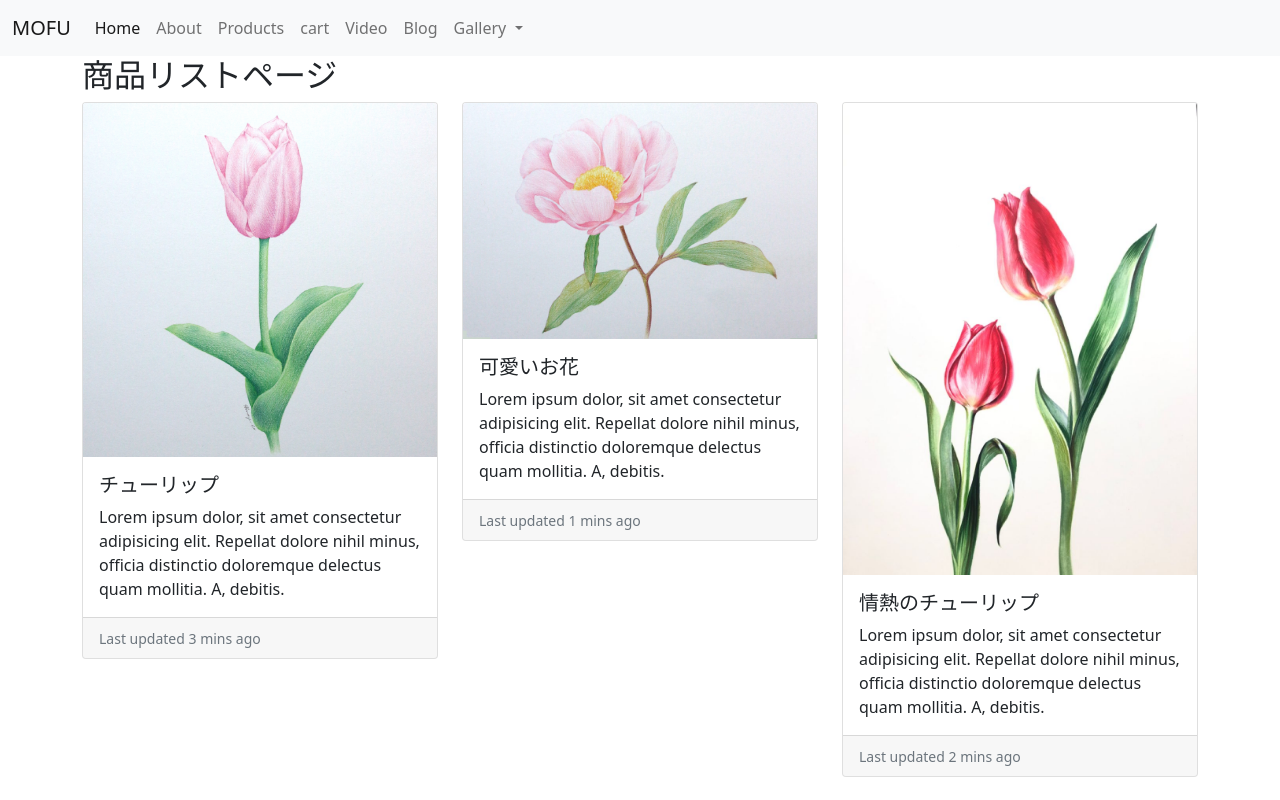
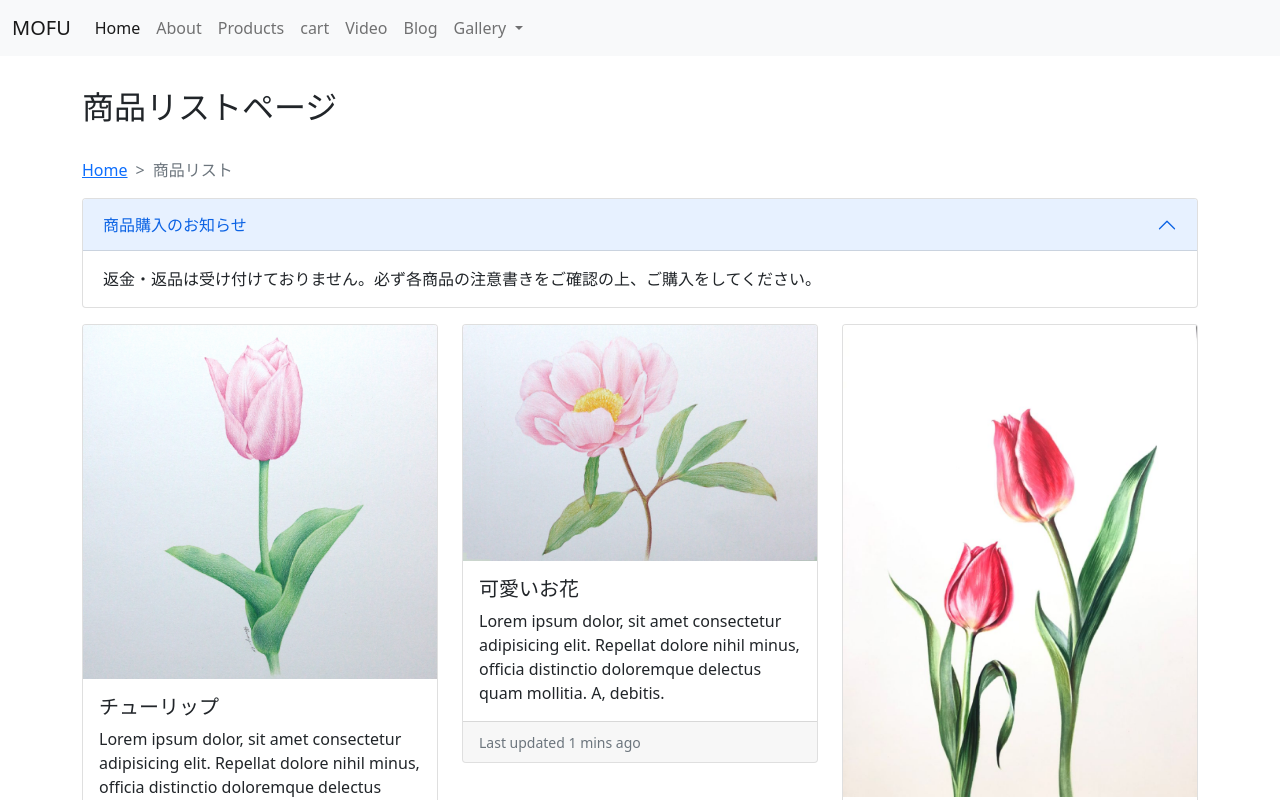
Before and after one commit to integrity-company/mofu_com, a Vue app in the folder frontend/mofu_com/: page /product_list in a window 1280 px wide. Shown: the top 800 px of the page. Built offline with nearby package versions, Linux system fonts and the light colour scheme.

Commit message:
パンクズコンポーネント作成

```diff
--- /dev/null
+++ b/frontend/mofu_com/src/components/user/molecules/Accordion/index.vue
@@ -0,0 +1,38 @@
+<script setup lang="ts">
+const props = defineProps({
+  hasShow: {
+    type: Boolean,
+    default: false,
+  },
+});
+</script>
+
+<style lang="scss" scoped></style>
+
+<template>
+  <div class="accordion-item">
+    <h2 class="accordion-header" id="headingOne">
+      <button
+        class="accordion-button"
+        type="button"
+        data-bs-toggle="collapse"
+        data-bs-target="#collapseOne"
+        aria-expanded="true"
+        aria-controls="collapseOne"
+      >
+        <slot name="title" />
+      </button>
+    </h2>
+    <div
+      id="collapseOne"
+      class="accordion-collapse collapse"
+      :class="props.hasShow ? 'show' : ''"
+      aria-labelledby="headingOne"
+      data-bs-parent="#accordionExample"
+    >
+      <div class="accordion-body">
+        <slot name="description" />
+      </div>
+    </div>
+  </div>
+</template>
--- /dev/null
+++ b/frontend/mofu_com/src/components/user/molecules/Breadcrumb/index.vue
@@ -0,0 +1,12 @@
+<script setup lang="ts"></script>
+
+<template>
+  <nav style="--bs-breadcrumb-divider: '>'" aria-label="breadcrumb">
+    <ol class="breadcrumb">
+      <li class="breadcrumb-item"><a href="#">Home</a></li>
+      <li class="breadcrumb-item active" aria-current="page">商品リスト</li>
+    </ol>
+  </nav>
+</template>
+
+<style lang="scss" scoped></style>
--- a/frontend/mofu_com/src/components/user/organisms/ProductListContents/index.vue
+++ b/frontend/mofu_com/src/components/user/organisms/ProductListContents/index.vue
@@ -1,5 +1,7 @@
 <script setup lang="ts">
 import ProductItem from "../../molecules/ProductItem/index.vue";
+import BreadCrumb from "../../molecules/Breadcrumb/index.vue";
+import Accordion from "../../molecules/Accordion/index.vue";
 
 type ProductItemProps = {
   title: string;
@@ -14,6 +16,17 @@ const props = defineProps({
 </script>
 
 <template>
+  <BreadCrumb />
+  <div class="notification">
+    <div class="accordion" id="accordionExample">
+      <Accordion :hasShow="true">
+        <template #title>商品購入のお知らせ</template>
+        <template #description
+          >返金・返品は受け付けておりません。必ず各商品の注意書きをご確認の上、ご購入をしてください。</template
+        >
+      </Accordion>
+    </div>
+  </div>
   <div class="row row-cols-1 row-cols-md-3 g-4">
     <div v-for="item in props.data" :key="item">
       <div class="product-item">
@@ -24,8 +37,11 @@ const props = defineProps({
 </template>
 
 <style lang="scss" scoped>
+.notification {
+  margin: 16px 0px;
+}
 .product-item:hover {
-  border: 1px solid red;
+  border: 1px solid rgb(251, 178, 178);
   cursor: pointer;
 }
 </style>
--- a/frontend/mofu_com/src/components/user/pages/ProductList/index.vue
+++ b/frontend/mofu_com/src/components/user/pages/ProductList/index.vue
@@ -9,9 +9,15 @@ import { sampleData } from "./sample_data";
     <NavBar />
   </div>
   <div class="container">
-    <h2>商品リストページ</h2>
+    <div class="page-title">
+      <h2>商品リストページ</h2>
+    </div>
     <ProductListContent :data="sampleData" />
   </div>
 </template>
 
-<style lang="scss" scoped></style>
+<style lang="scss" scoped>
+.page-title {
+  margin: 32px 0px;
+}
+</style>
--- a/frontend/mofu_com/src/components/user/pages/ProductList/sample_data.ts
+++ b/frontend/mofu_com/src/components/user/pages/ProductList/sample_data.ts
@@ -1,5 +1,6 @@
 export const sampleData = [
   {
+    id: 1,
     title: "チューリップ",
     description:
       "Lorem ipsum dolor, sit amet consectetur adipisicing elit. Repellat dolore nihil minus, officia distinctio doloremque delectus quam mollitia. A, debitis.",
@@ -7,6 +8,7 @@ export const sampleData = [
     lastUpdate: 3,
   },
   {
+    id: 2,
     title: "可愛いお花",
     description:
       "Lorem ipsum dolor, sit amet consectetur adipisicing elit. Repellat dolore nihil minus, officia distinctio doloremque delectus quam mollitia. A, debitis.",
@@ -14,6 +16,7 @@ export const sampleData = [
     lastUpdate: 1,
   },
   {
+    id: 3,
     title: "情熱のチューリップ",
     description:
       "Lorem ipsum dolor, sit amet consectetur adipisicing elit. Repellat dolore nihil minus, officia distinctio doloremque delectus quam mollitia. A, debitis.",
@@ -21,6 +24,7 @@ export const sampleData = [
     lastUpdate: 2,
   },
   {
+    id: 4,
     title: "ぎゅーぎゅー",
     description:
       "Lorem ipsum dolor, sit amet consectetur adipisicing elit. Repellat dolore nihil minus, officia distinctio doloremque delectus quam mollitia. A, debitis.",
@@ -28,6 +32,7 @@ export const sampleData = [
     lastUpdate: 12,
   },
   {
+    id: 5,
     title: "ブルーベリー",
     description:
       "Lorem ipsum dolor, sit amet consectetur adipisicing elit. Repellat dolore nihil minus, officia distinctio doloremque delectus quam mollitia. A, debitis.",
@@ -35,6 +40,7 @@ export const sampleData = [
     lastUpdate: 5,
   },
   {
+    id: 6,
     title: "ベリーベリー",
     description:
       "Lorem ipsum dolor, sit amet consectetur adipisicing elit. Repellat dolore nihil minus, officia distinctio doloremque delectus quam mollitia. A, debitis.",
@@ -42,6 +48,7 @@ export const sampleData = [
     lastUpdate: 10,
   },
   {
+    id: 7,
     title: "花誕生",
     description:
       "Lorem ipsum dolor, sit amet consectetur adipisicing elit. Repellat dolore nihil minus, officia distinctio doloremque delectus quam mollitia. A, debitis.",
```
